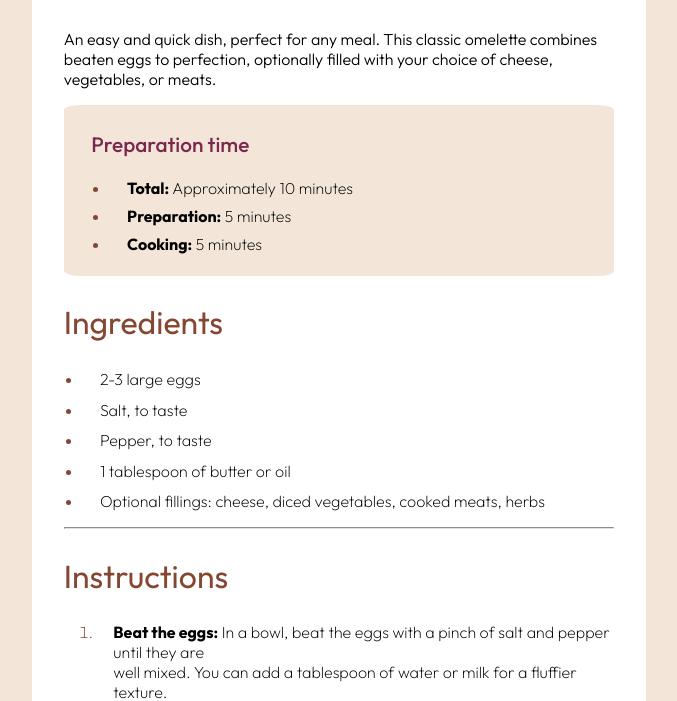
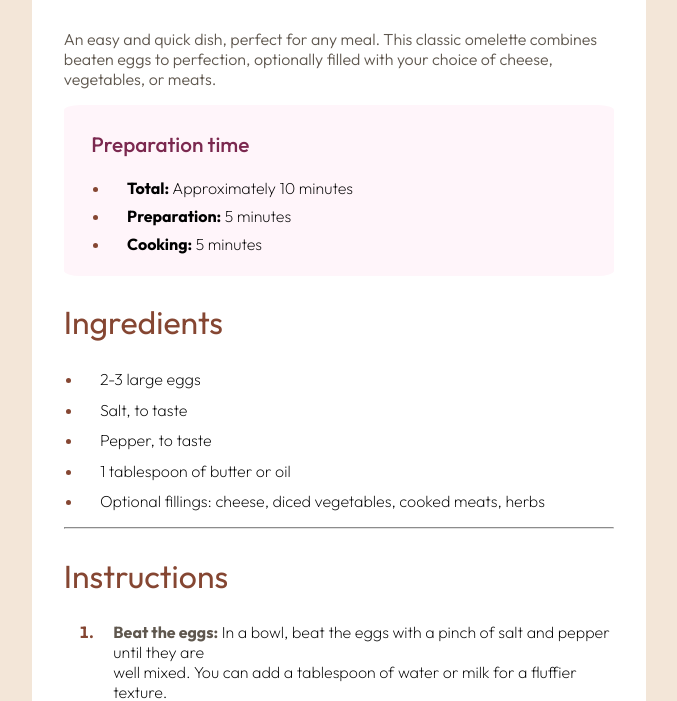
Before and after one commit to ASHISHBISHT-gi/recipe_page, a plain HTML site: page index.html in a window 1280 px wide. Shown: the part 479-1180 px from the top of the page, without its empty margins (301-978 px from the left). Drawn offline with Linux system fonts and the light colour scheme; a web font is replaced by a local one.

Commit message:
changed background color and font color

```diff
--- a/styles.css
+++ b/styles.css
@@ -53,9 +53,11 @@ p{
     font-weight:300;
     font-family:'Outfit';
 }
-
+.one>p{
+    color:hsl(30, 10%, 34%);
+}
 .two{
-    background-color:hsl(30, 54%, 90%);
+    background-color:hsl(330, 100%, 98%);
     height:10rem;
     padding:1% 5%;
     border-radius: 3%;
@@ -82,6 +84,9 @@ p{
 .three>ul>li::marker{
     color:hsl(14, 45%, 36%);
 }
+.four b{
+    color:hsl(30, 10%, 34%);
+}
 .four>ol{
     padding-left:6%;
 }
@@ -92,6 +97,7 @@ p{
 }
 .four>ol>li::marker{
     color:hsl(14, 45%, 36%);
+    font-weight:bold;
 }
 .five>div{
     display:flex;
@@ -99,7 +105,7 @@ p{
     gap:37%;
     /* border:1px solid red; */
     flex-direction: row;
-    border-bottom:1px solid #e0e0e0;
+    border-bottom:2px solid #e0e0e0;
 }
 .five > div > div:nth-of-type(1) {
     width:10%;
```
